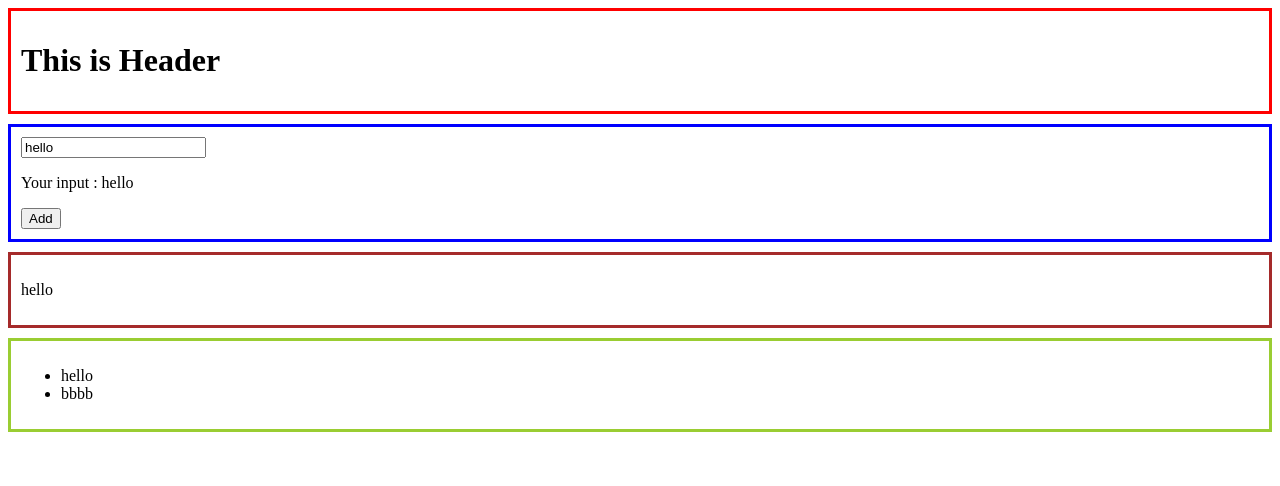
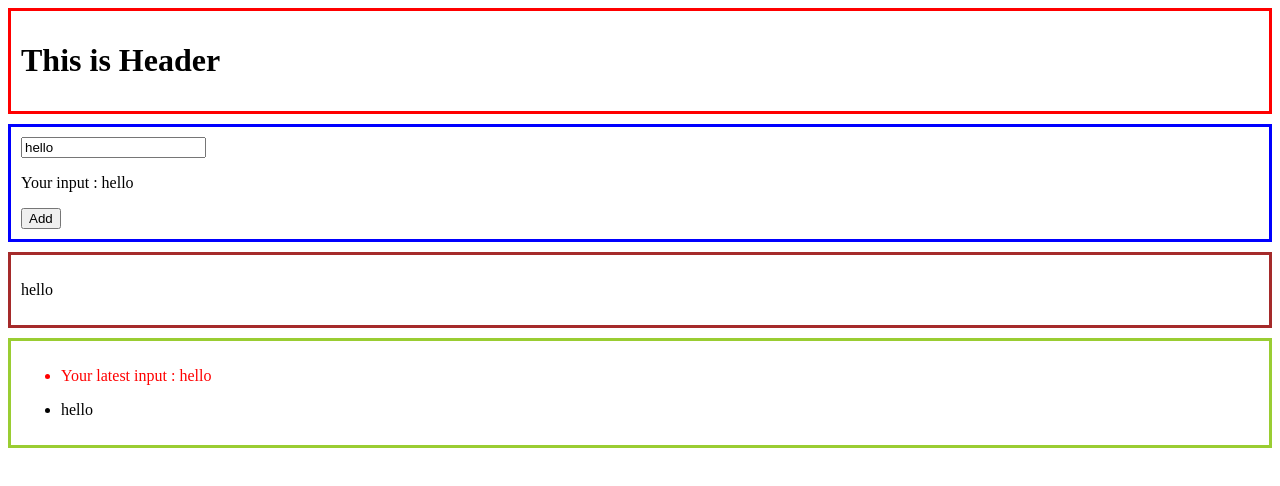
Before and after one commit to fukugit/todo-list-vue3, a Vue app: page / in a window 1280 px wide. Both pictures are taken after a click on the button "Add". Shown: the top 486 px of the page. Built offline with nearby package versions, Linux system fonts and the light colour scheme.

Commit message:
Show TODO List as array

```diff
--- a/src/components/TodoList.vue
+++ b/src/components/TodoList.vue
@@ -3,7 +3,8 @@ import { ref } from 'vue';
 import { defineProps } from 'vue';
 import { computed } from 'vue';
 
-let oldMessage = ref("aaa");
+// let oldMessage = ref("aaa");
+let oldMessages = ref([]);
 
 const props = defineProps({
   message:{
@@ -13,7 +14,7 @@ const props = defineProps({
 });
 
 const displayNewMessage = computed(() => {
-  oldMessage = "bbbb";
+  oldMessages = JSON.parse(localStorage.getItem('message'));
   return props.message;
 });
 
@@ -23,10 +24,13 @@ const displayNewMessage = computed(() => {
 
 <template>
   <div>
-    <ul v-if="displayNewMessage != ''">
-      <li >{{ displayNewMessage }}</li>
+    <ul class="red" v-if="displayNewMessage != ''">
+      <li >Your latest input : {{ displayNewMessage }}</li>
+    </ul>
+    <ul v-for="oldMessage in oldMessages" :key="oldMessage">
       <li >{{ oldMessage }}</li>
     </ul>
+
   </div>
 </template>
 
@@ -36,4 +40,7 @@ const displayNewMessage = computed(() => {
     padding: 10px;
     margin-bottom: 10px;
   }
+  .red {
+    color: red;
+  }
 </style>
--- a/src/components/TodoSave.vue
+++ b/src/components/TodoSave.vue
@@ -1,6 +1,13 @@
 <script setup>
+// import { ref } from 'vue';
 import { defineProps } from 'vue';
 import { computed } from 'vue';
+
+// const messages = ref([
+//   'タスクA',
+//   'タスクB',
+//   'タスクC',
+// ]);
 
 const props = defineProps({
   message:{
@@ -10,7 +17,21 @@ const props = defineProps({
 });
 
 const displayMessage = computed(() => {
-  localStorage.setItem("message", props.message);
+  if (props.message == '') {
+    return props.message;
+  }
+
+  let messages = JSON.parse(localStorage.getItem('message'));
+  if (messages == null) {
+    messages = [];
+  }
+  messages.push(props.message);
+  localStorage.setItem("message", JSON.stringify(messages));
+
+  messages = messages.filter(function(x){
+    return !(x === null || x === undefined || x === "");
+  });
+
   return props.message;
 });
 </script>
```
